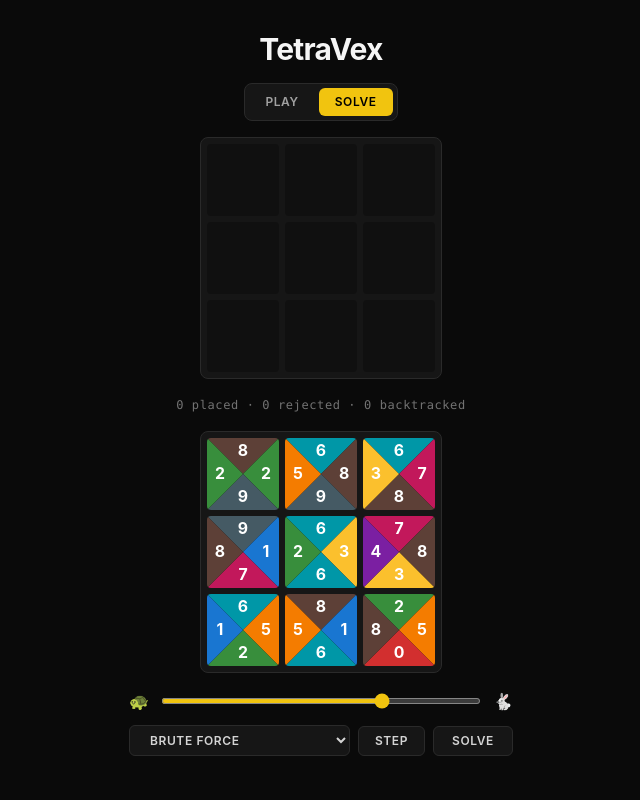
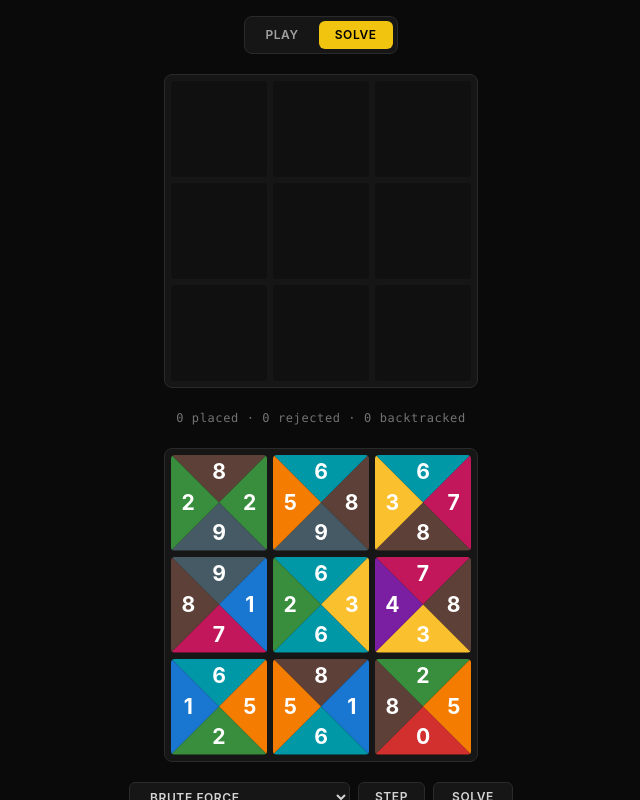
Before and after one commit to LucianChirca/Tetra-Vex-Solver, a React (Vite) app: page / in a window 1280 px wide. Both pictures are taken after a click on the button "SOLVE". Shown: the whole page, without its empty margins (319-959 px from the left). Built offline with nearby package versions, Linux system fonts and the light colour scheme.

Commit message:
fix(gui): restore full board size; make the footer compact

```diff
--- a/src/gui/App.tsx
+++ b/src/gui/App.tsx
@@ -23,7 +23,7 @@ export function App() {
   }, [mode]);
 
   return (
-    <div className="flex flex-col items-center gap-4">
+    <div className="flex flex-col items-center gap-5">
       <h1 className="text-3xl font-bold tracking-tight text-neutral-100">TetraVex</h1>
       <div className="bg-panel border-panel-border flex gap-1 rounded-lg border p-1">
         {(["play", "solve"] as Mode[]).map((m) => (
--- a/src/gui/components/PlayScreen.tsx
+++ b/src/gui/components/PlayScreen.tsx
@@ -130,7 +130,7 @@ export function PlayScreen({ newController }: { newController: () => PlayControl
   };
 
   return (
-    <div className="flex w-[min(92vw,24rem)] flex-col items-center gap-4">
+    <div className="flex w-[min(92vw,24rem)] flex-col items-center gap-5">
       <Board
         size={controller.size}
         cells={controller.boardCells()}
@@ -164,7 +164,7 @@ export function PlayScreen({ newController }: { newController: () => PlayControl
 
       {/* fixed-height footer so Play and Solve occupy the same space — toggling
           modes swaps the content without shifting the chrome above */}
-      <div className="flex min-h-20 flex-col items-center justify-start">
+      <div className="flex min-h-14 flex-col items-center justify-center">
         <div className="flex gap-3">
           <button onClick={newBoard} className="btn">
             New
--- a/src/gui/style.css
+++ b/src/gui/style.css
@@ -21,9 +21,8 @@ body {
 }
 
 :root {
-  /* Tile size — shrinks on small screens so the board, pool, and controls all
-     fit with room to spare (two 3×3 panels stack vertically on a phone). */
-  --tile: clamp(2.5rem, 13vw, 4.5rem);
+  /* Tile size — shrinks on small screens so the board always fits. */
+  --tile: clamp(3.25rem, 20vw, 6rem);
 
   /* Digit palette — read in TS via var(--color-digit-N). Plain custom props,
      not @theme: nothing references them as a utility, and Tailwind prunes
--- a/src/gui/views/solverView.tsx
+++ b/src/gui/views/solverView.tsx
@@ -137,7 +137,7 @@ function SolverScreen({ size }: { size: number }) {
   };
 
   return (
-    <div className="flex w-[min(92vw,24rem)] flex-col items-center gap-4">
+    <div className="flex w-[min(92vw,24rem)] flex-col items-center gap-5">
       <Board size={size} cells={cells} flash={flash} solved={e.solved} />
 
       <div className="flex h-5 items-center">
@@ -155,23 +155,8 @@ function SolverScreen({ size }: { size: number }) {
 
       <Pool size={size} slots={slots} />
 
-      <div className="flex min-h-20 w-full flex-col gap-3">
-        {/* speed — full width and icon-flanked, so it never clips on mobile */}
-        <div className="flex items-center gap-3 text-base text-neutral-500">
-          <span aria-hidden>🐢</span>
-          <input
-            type="range"
-            min={0}
-            max={100}
-            value={speed}
-            onChange={(ev) => setSpeed(Number(ev.target.value))}
-            aria-label="Solver speed"
-            className="accent-accent h-1.5 flex-1 cursor-pointer"
-          />
-          <span aria-hidden>🐇</span>
-        </div>
-
-        {/* strategy grows to fill; two actions keep a fixed width */}
+      {/* compact footer: one row of controls + a thin speed slider underneath */}
+      <div className="flex min-h-14 w-full flex-col justify-center gap-2">
         <div className="flex items-center gap-2">
           <select
             value={name}
@@ -194,6 +179,21 @@ function SolverScreen({ size }: { size: number }) {
             {e.done ? "Restart" : running ? "Pause" : "Solve"}
           </button>
         </div>
+
+        {/* speed — thin, full width, icon-flanked so it never clips */}
+        <div className="flex items-center gap-2 text-sm text-neutral-500">
+          <span aria-hidden>🐢</span>
+          <input
+            type="range"
+            min={0}
+            max={100}
+            value={speed}
+            onChange={(ev) => setSpeed(Number(ev.target.value))}
+            aria-label="Solver speed"
+            className="accent-accent h-1 flex-1 cursor-pointer"
+          />
+          <span aria-hidden>🐇</span>
+        </div>
       </div>
     </div>
   );
```
